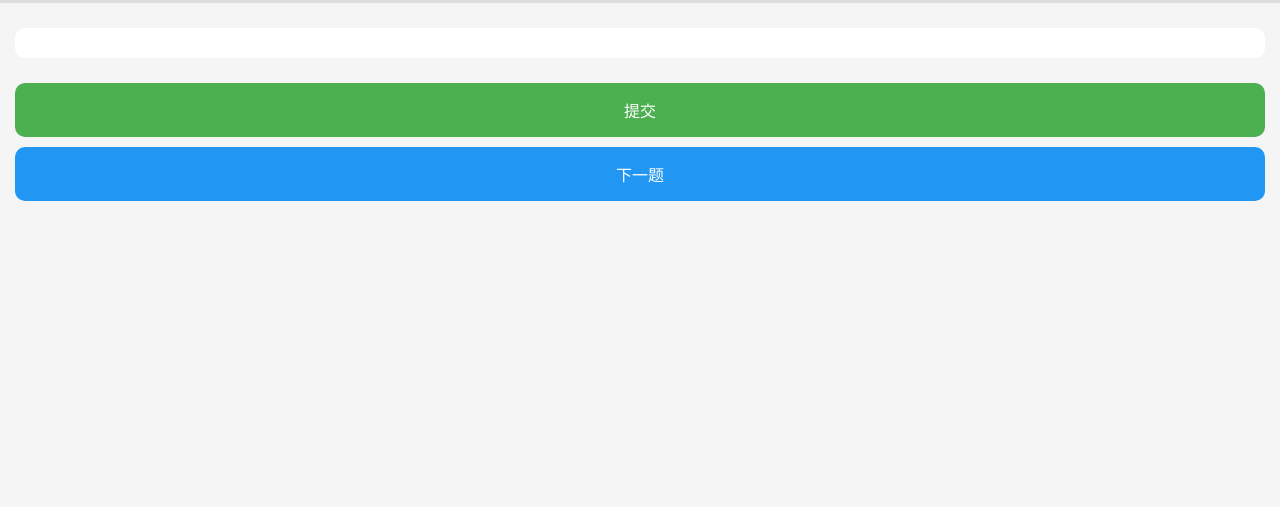
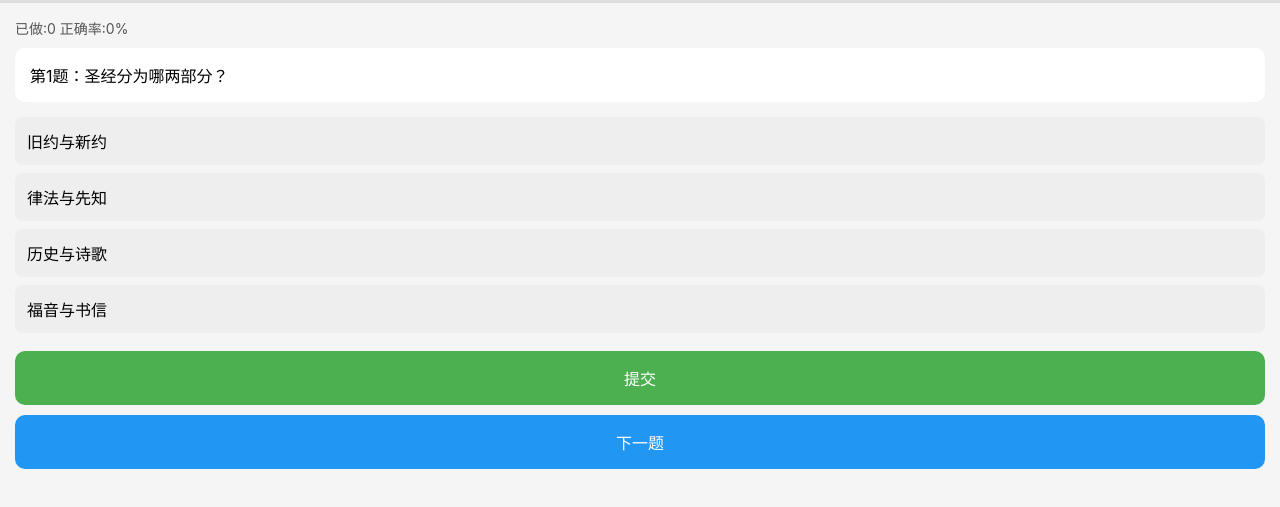
Before and after one commit to sophia6929-netizen/quiz, a plain HTML site: page index.html in a window 1280 px wide. Shown: the part 59-566 px from the top of the page. Drawn offline with Linux system fonts and the light colour scheme.

Commit message:
Update index.html

```diff
--- a/index.html
+++ b/index.html
@@ -100,7 +100,7 @@ button {
 <script>
 
 let questions = [
-  { { id:1, type:"single", question:"圣经分为哪两部分？", options:["旧约与新约","律法与先知","历史与诗歌","福音与书信"], answer:[0], wrong:0,done:0,correct:0 },
+{ id:1, type:"single", question:"圣经分为哪两部分？", options:["旧约与新约","律法与先知","历史与诗歌","福音与书信"], answer:[0], wrong:0,done:0,correct:0 },
 { id:2, type:"single", question:"旧约主要讲什么？", options:["耶稣生平","天主与以色列的历史","宗徒传教","教会历史"], answer:[1], wrong:0,done:0,correct:0 },
 { id:3, type:"single", question:"新约主要讲什么？", options:["创世","耶稣与教会","先知","法律"], answer:[1], wrong:0,done:0,correct:0 },
 { id:4, type:"single", question:"圣经的核心主题是？", options:["战争","法律","救恩","历史"], answer:[2], wrong:0,done:0,correct:0 },
@@ -320,7 +320,7 @@ let questions = [
 
 { id:133, type:"multi", question:"默示录中的象征包括？", options:["龙","羔羊","新耶路撒冷","十字架"], answer:[0,1,2], wrong:0,done:0,correct:0 },
 
-{ id:134, type:"blank", question:"我是阿尔法，我是____。", answer:"欧默加", wrong:0,done:0,correct:0 } }
+{ id:134, type:"blank", question:"我是阿尔法，我是____。", answer:"欧默加", wrong:0,done:0,correct:0 }
 ];
 
 let current = 0;
```
